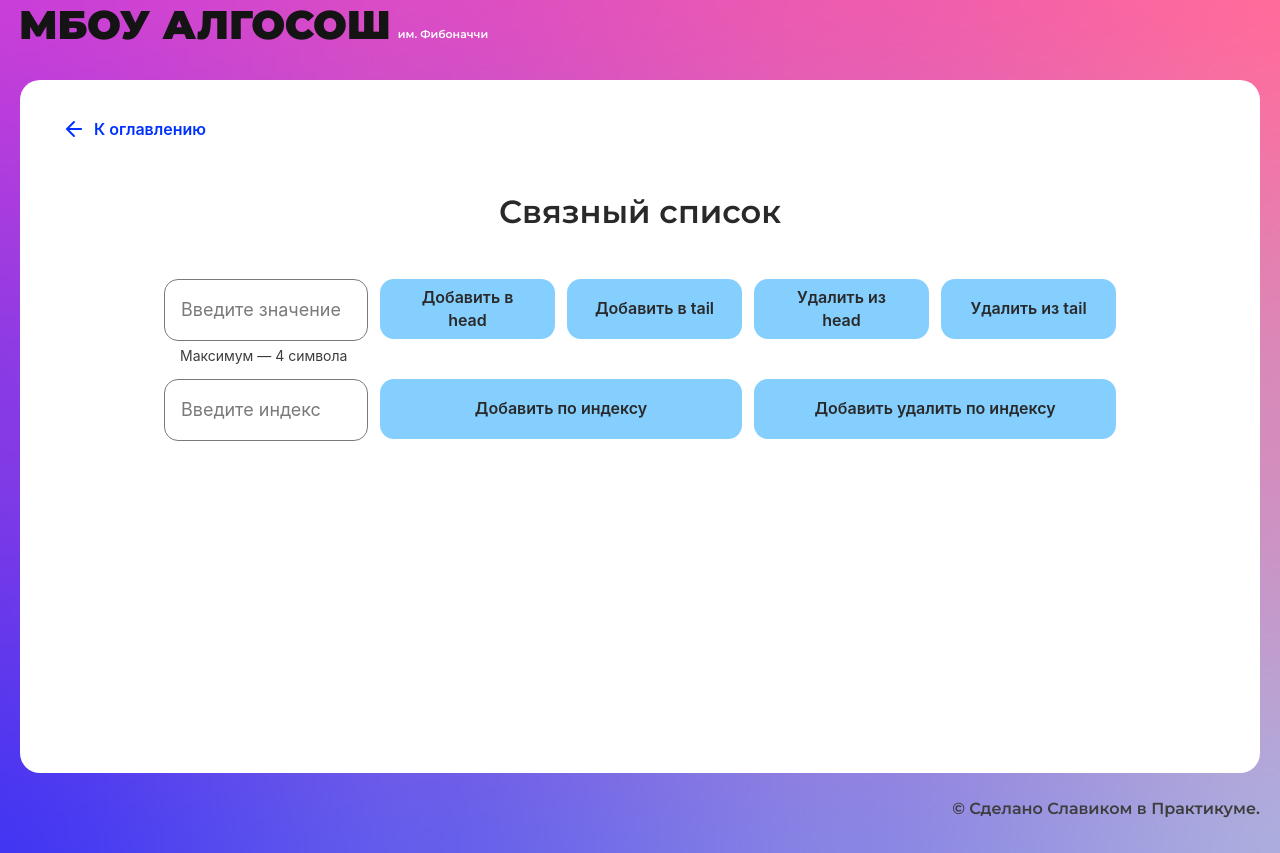
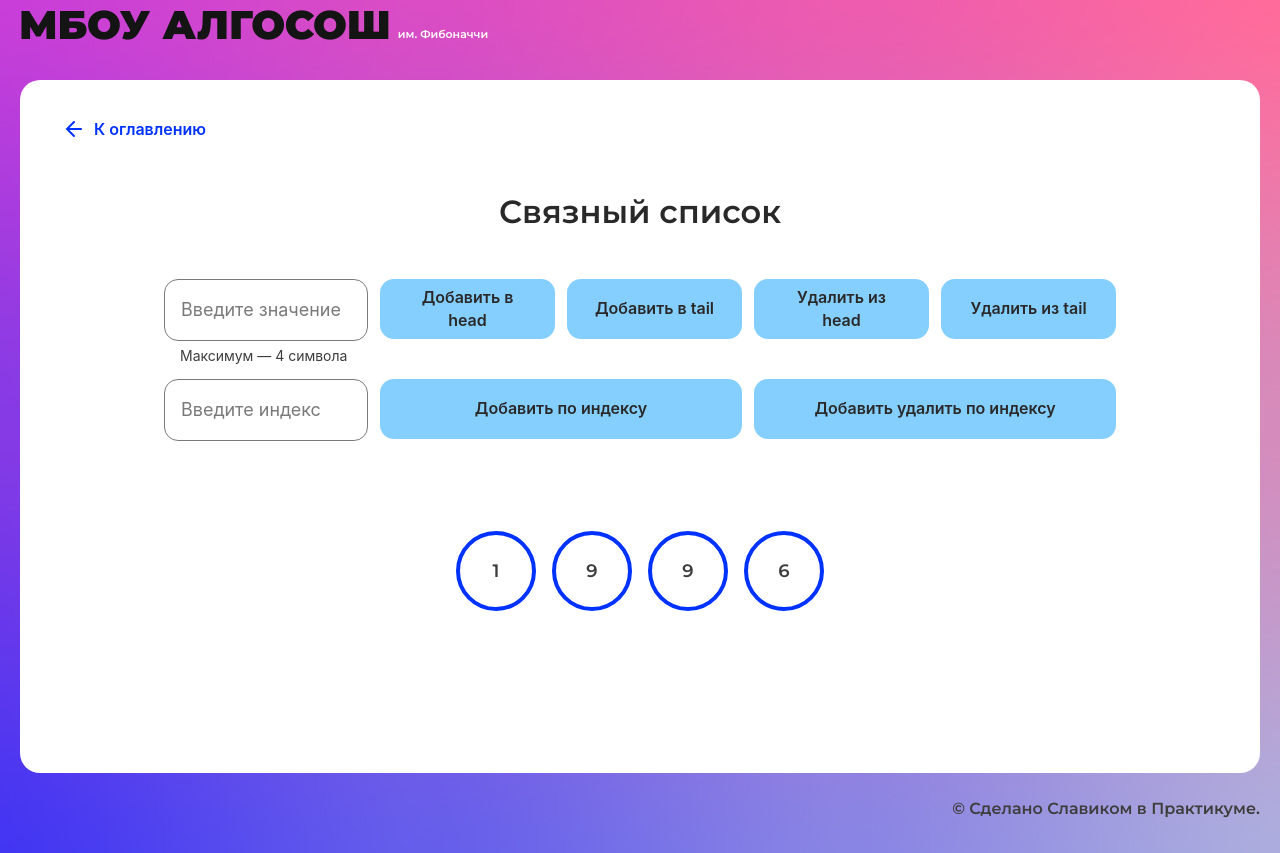
Before and after one commit to lighterboiii/algososh, a React (Create React App) app: page /list in a window 1280 px wide. Built offline with nearby package versions, Linux system fonts and the light colour scheme.

Commit message:
добавить список

```diff
--- a/src/components/list-page/list-page.tsx
+++ b/src/components/list-page/list-page.tsx
@@ -1,4 +1,4 @@
-import React from "react";
+import React, { useState } from "react";
 import s from './list.module.css';
 import { Button } from "../ui/button/button";
 import { Input } from "../ui/input/input";
@@ -7,6 +7,10 @@ import { SolutionLayout } from "../ui/solution-layout/solution-layout";
 
 
 export const ListPage: React.FC = () => {
+
+  const [list, setList] = useState([1, 9, 9, 6]);
+  const [loader, setLoader] = useState(false);
+
   return (
     <SolutionLayout title="Связный список">
       <div className={s.container} >
@@ -23,6 +27,15 @@ export const ListPage: React.FC = () => {
           <Button text="Добавить удалить по индексу" type="submit" extraClass={s.button} />
         </form>
       </div>
+      <ul className={s.ul}>
+        {list.map((el, index) => {
+          return (
+            <li key={index}>
+              <Circle letter={el.toString()} />
+            </li>
+          )
+        })}
+      </ul>
     </SolutionLayout>
   );
 };
--- a/src/components/list-page/list.module.css
+++ b/src/components/list-page/list.module.css
@@ -24,3 +24,14 @@
   gap: 12px;
   margin-bottom: 90px;
 }
+
+.ul {
+  margin: 0 auto;
+  padding: 0;
+  list-style: none;
+  display: flex;
+  flex-direction: row;
+  gap: 16px;
+  justify-content: center;
+  flex-wrap: wrap;
+}
```
